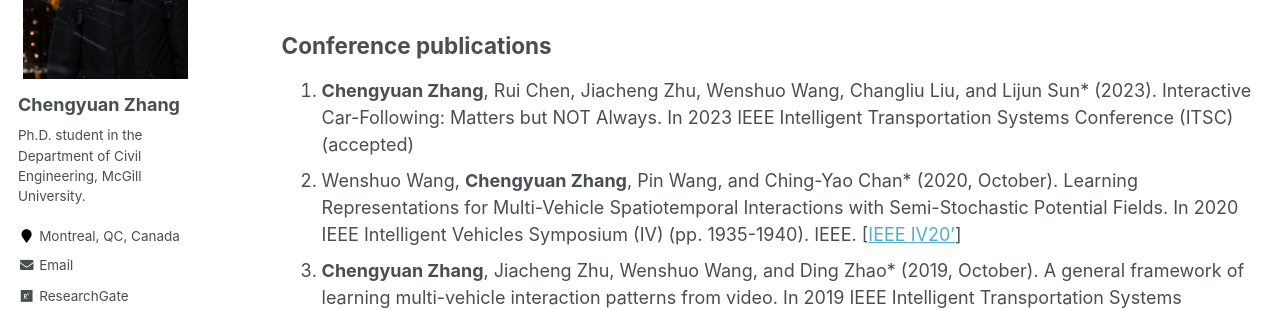
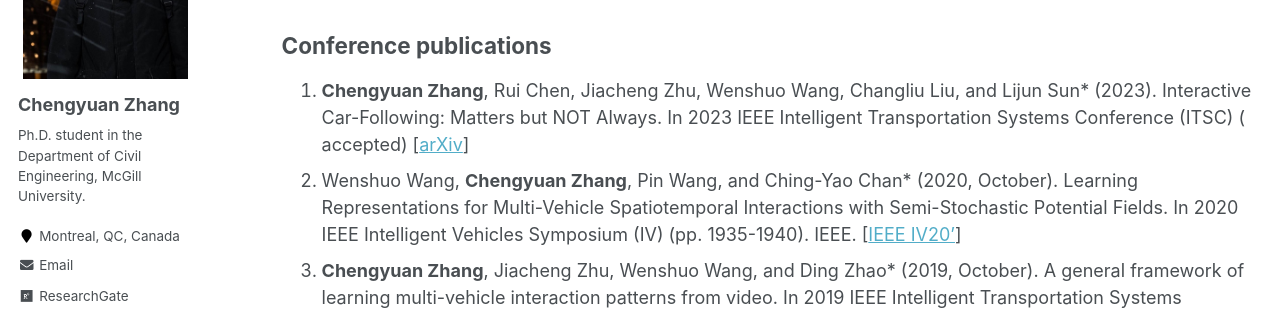
Before and after one commit to Chengyuan-Zhang/chengyuan-zhang.github.io, a Jekyll site: the page built from _pages/publications.md, in a window 1280 px wide and 900 px high, scrolled down 1115 px. Shown: the part 202-512 px from the top of the window. Built offline with Jekyll 4.4.1, drawn with Linux system fonts in a browser that asks for light colours; some web fonts are replaced; comment, search, counter and statistics services are not loaded.

Commit message:
update publications

```diff
--- a/_pages/publications.md
+++ b/_pages/publications.md
@@ -56,7 +56,8 @@ The list is not frequently updated. Please see Google Scholar for recent updates
 ## Conference publications
 
 1. **Chengyuan Zhang**, Rui Chen, Jiacheng Zhu, Wenshuo Wang, Changliu Liu, and Lijun Sun* (2023). Interactive
-   Car-Following: Matters but NOT Always. In 2023 IEEE Intelligent Transportation Systems Conference (ITSC) (accepted)
+   Car-Following: Matters but NOT Always. In 2023 IEEE Intelligent Transportation Systems Conference (ITSC) (
+   accepted) [[arXiv](https://arxiv.org/pdf/2307.16127.pdf)]
 2. Wenshuo Wang, **Chengyuan Zhang**, Pin Wang, and Ching-Yao Chan* (2020, October). Learning Representations for
    Multi-Vehicle Spatiotemporal Interactions with Semi-Stochastic Potential Fields. In 2020 IEEE Intelligent Vehicles
    Symposium (IV) (pp. 1935-1940). IEEE. [[IEEE IV20'](https://ieeexplore.ieee.org/abstract/document/9304849)]
```
Also changed, not shown: _pages/about.md (+1 -1 lines), _pages/news.md (+1 -1 lines).
